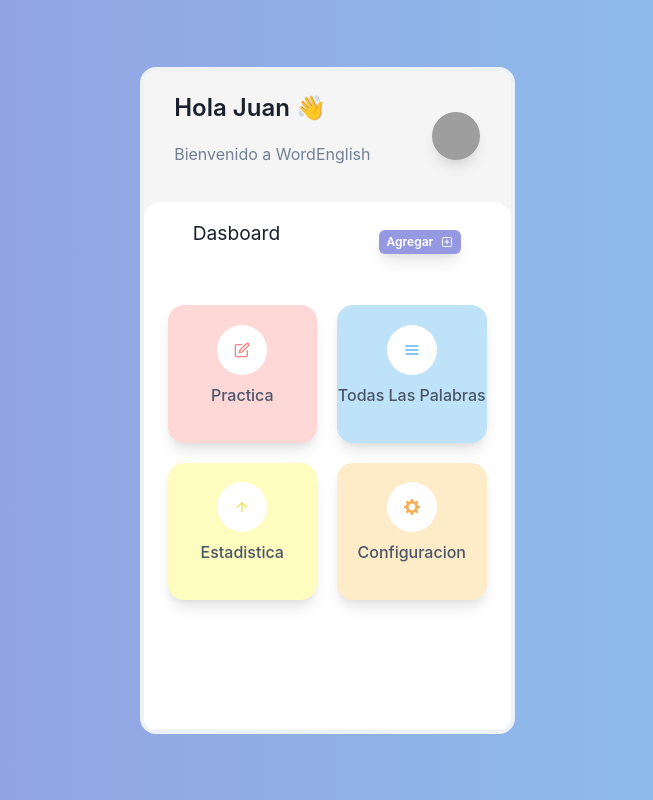
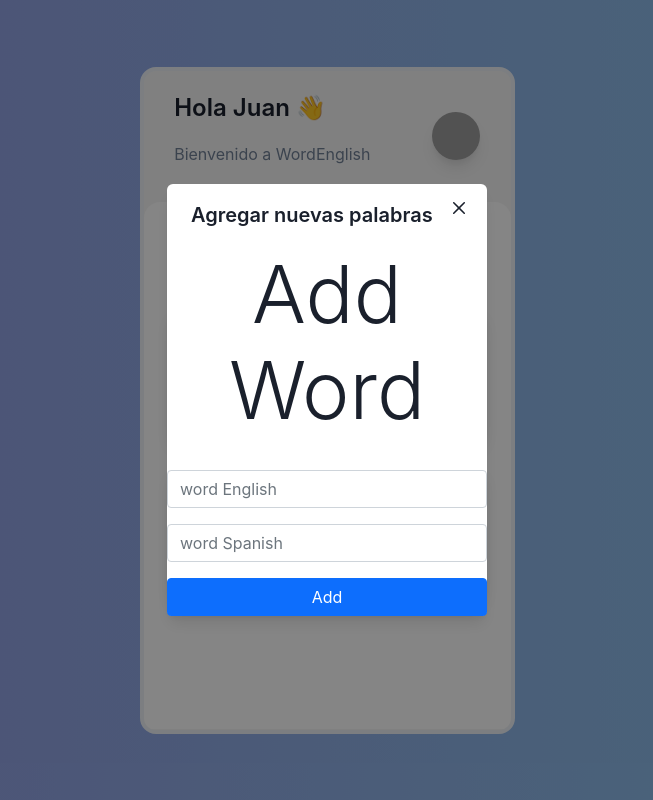
Before and after one commit to Lopez089/wordEnglish, a Next.js app: page / in a window 1280 px wide. Both pictures are taken after a click on the button "Agregar". Shown: the whole page, without its empty margins (313-966 px from the left). Built offline with nearby package versions, Linux system fonts and the light colour scheme; grey boxes are pictures that could not be loaded.

Commit message:
refactor: modal

```diff
--- a/components/formAddWord.js
+++ b/components/formAddWord.js
@@ -4,7 +4,7 @@ import firebase from 'firebase/app'
 import 'firebase/firestore'
 import { Form } from 'react-bootstrap'
 
-const FormAddWord = () => {
+export const FormAddWord = () => {
   const [spanish, setSpanish] = useState('')
   const [english, setEnglish] = useState('')
 
@@ -46,5 +46,3 @@ const FormAddWord = () => {
     </>
   )
 }
-
-export default FormAddWord
--- a/pages/index.tsx
+++ b/pages/index.tsx
@@ -1,8 +1,8 @@
 import Head from 'next/head'
-import { useTheme, Box, Grid, Text, Flex, Avatar, Button } from '@chakra-ui/react'
+import { useTheme, useDisclosure, Box, Grid, Text, Flex, Avatar, Button, Modal, ModalOverlay, ModalContent, ModalHeader, ModalCloseButton } from '@chakra-ui/react'
 import { PlusSquareIcon, SettingsIcon, HamburgerIcon, ArrowUpIcon, EditIcon } from '@chakra-ui/icons'
-import FormAddWord from '../components/formAddWord'
 import Link from 'next/link'
+import { FormAddWord } from '../components/formAddWord'
 
 type colors = {
   primary: string
@@ -12,6 +12,7 @@ type colors = {
 import { NextPage } from 'next'
 
 const Home: NextPage = (): JSX.Element => {
+  const { isOpen, onOpen, onClose } = useDisclosure()
   const theme = useTheme()
 
   const { primary, secondary }: colors = theme.colors
@@ -24,6 +25,14 @@ const Home: NextPage = (): JSX.Element => {
         <link rel='icon' href='/favicon.ico' />
       </Head>
 
+      <Modal isOpen={isOpen} onClose={onClose} size='xs' isCentered>
+        <ModalOverlay />
+        <ModalContent>
+          <ModalHeader>Agregar nuevas palabras</ModalHeader>
+          <ModalCloseButton />
+          <FormAddWord />
+        </ModalContent>
+      </Modal>
       <Box
         as='main'
         bg='blackAlpha.50'
@@ -56,6 +65,7 @@ const Home: NextPage = (): JSX.Element => {
                 _hover={{
                   bg: primary
                 }}
+                onClick={onOpen}
               >
                 Agregar
               </Button>
```
Also changed, not shown: components/practiceWord.js (+5 -3 lines), 1 other file (tests, documents, lock files or other folders).
